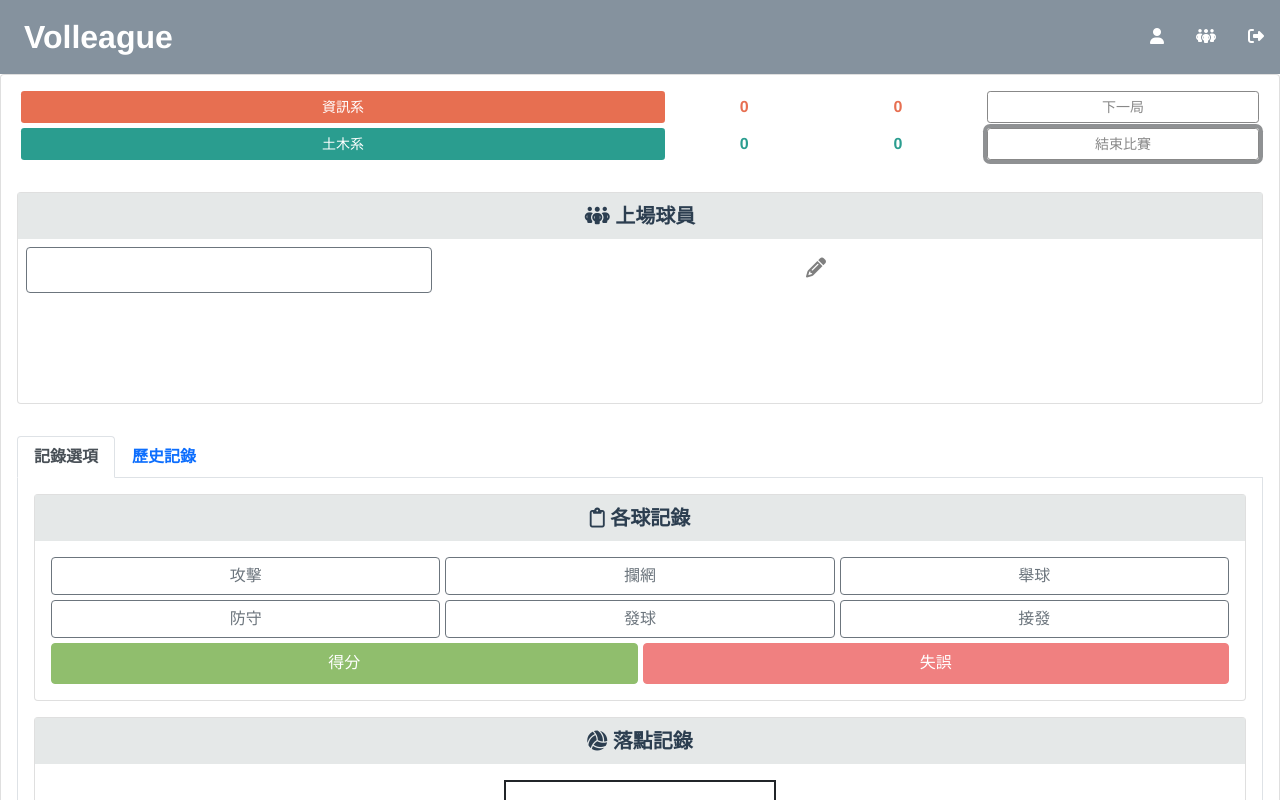
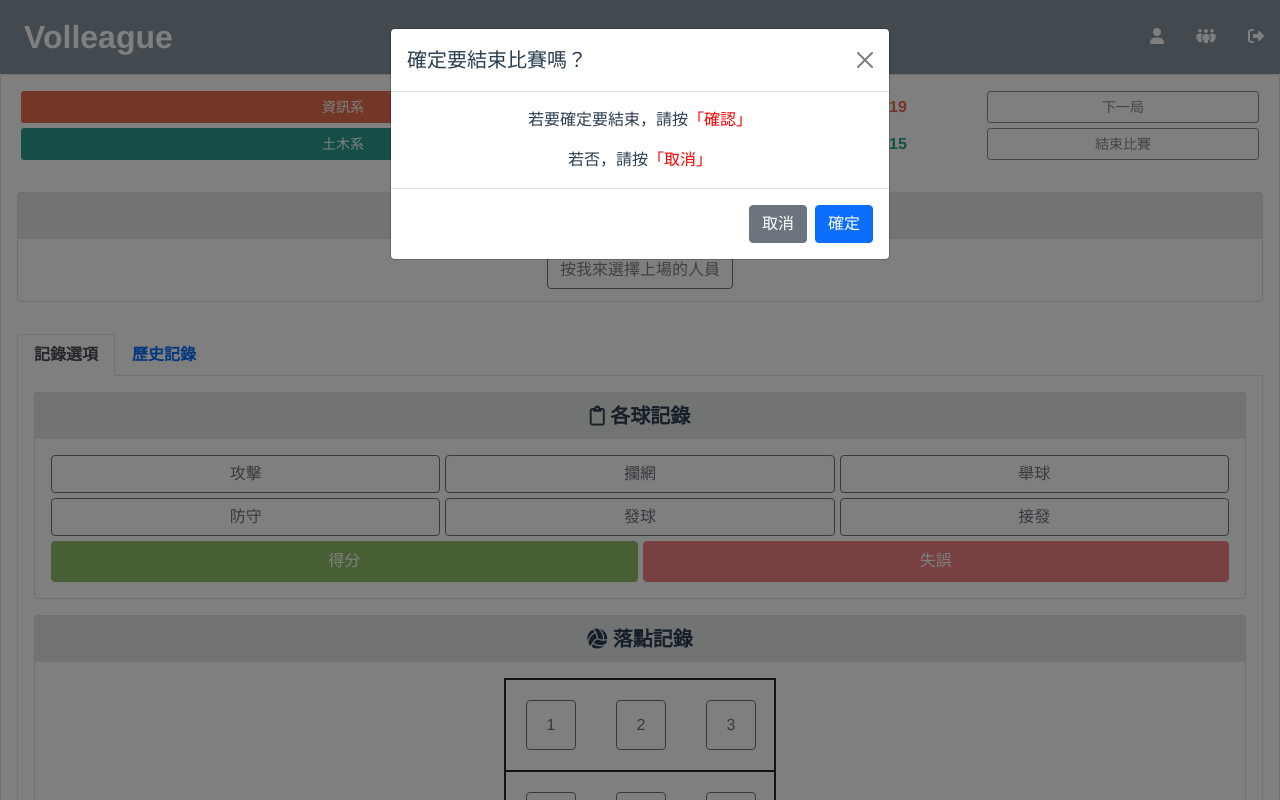
Before and after one commit to SuMingWei/Volleague, a Vue app: page /scoring in a window 1280 px wide. Both pictures are taken after a click on the button "結束比賽". Shown: the top 800 px of the page. Built offline with nearby package versions, Linux system fonts and the light colour scheme; a web font is replaced by a local one; what vue-resource would draw is missing.

Commit message:
[add] modals for "set members" & "end game"

```diff
--- a/src/main.js
+++ b/src/main.js
@@ -4,6 +4,7 @@ import Router from './router'
 import VueResource from 'vue-resource'
 import 'bootstrap/dist/css/bootstrap.min.css'
 import 'bootstrap/js/dist/tab' // for nab tab
+import 'bootstrap/js/dist/modal' // for modal
 
 // import VueFire from 'vuefire'
 import '@/css/font.css'
--- a/src/views/scoring.vue
+++ b/src/views/scoring.vue
@@ -1,11 +1,10 @@
 <template>
-  <!-- <div class="row py-4 px-4" style="background-color:#EAECEE">  -->
   <div>
     <div class="card text-center">
       <!-- 計分表 -->
       <div class="card-body mx-1">
-        <!-- 隊伍 & 局數 & 分數 -->
         <div class="card" style="border: none">
+          <!-- 隊伍 & 局數 & 分數 -->
           <div class="d-grid score-board text-center">
             <div class="d-grid scores text-center">
               <button class="btn btn-sm btn-primary" style="background-color: #e76f51; border: none;"> {{ scoring['host']['name'] }} </button>
@@ -19,8 +18,31 @@
             <!-- 下一局 & 結束比賽 -->
             <div class="d-grid round-controls text-center">
               <button class="btn btn-sm btn-outline-dark" style="color: #888; border-color: #888" v-on:click="nextGame()">下一局</button>
-              <button class="btn btn-sm btn-outline-dark" style="color: #888; border-color: #888" v-on:click="endGame()">結束比賽</button>
+              <button class="btn btn-sm btn-outline-dark" style="color: #888; border-color: #888"
+                      data-bs-toggle="modal" data-bs-target="#endGameCheck">結束比賽</button>
             </div>
+
+            <!-- 結束比賽的的 modal -->
+            <div class="modal fade" id="endGameCheck" data-bs-backdrop="static" data-bs-keyboard="false" tabindex="-1" aria-labelledby="endGameCheckLabel" aria-hidden="true">
+              <div class="modal-dialog">
+                <div class="modal-content">
+                  <div class="modal-header">
+                    <h5 class="modal-title" id="endGameCheckLabel">確定要結束比賽嗎？</h5>
+                    <button type="button" class="btn-close" data-bs-dismiss="modal" aria-label="Close"></button>
+                  </div>
+                  <div class="modal-body">
+                    若要確定要結束，請按<span style="text-weight: bold; color: red">「確認」</span><pre/>
+                    若否，請按<span style="text-weight: bold; color: red">「取消」</span>
+                  </div>
+                  <div class="modal-footer">
+                    <button type="button" class="btn btn-secondary" data-bs-dismiss="modal">取消</button>
+                    <button type="button" class="btn btn-primary" v-on:click="endGame()" data-bs-dismiss="modal">確定</button>
+                  </div>
+                </div>
+              </div>
+            </div>
+
+
           </div>
         </div>
       </div>
@@ -34,19 +56,65 @@
             </span>
           </div>
           <div class="card-body text-center" style="padding: 0.5em 0.5em !important">
-            <div class="d-grid team-members-grid">
+            <!-- 已經有設定過上場人員了 -->
+            <div v-if="this.isCourtMemSet" class="d-grid team-members-grid">
+              <!-- 上場人員九宮格 -->
               <button v-for="(member, index) in selected_members" :key="index" type="button" class="btn btn-outline-secondary team-member"
                       v-bind:style="[ index == 6 ? {gridColumnStart: 2} : {} ]"
                       v-on:click="selected_button['name'] = member['name']; selected_button['number'] = member['number']">
                 <span :class="setPositionTag(member)" style="width:35px">{{ member['number'] }}</span> {{ member['name'] }}
               </button>
 
-              <div class="d-block text-end">
-                <button class="btn text-black-50 mx-1 my-1" v-on:click="setCourtMem()">
+              <!-- 開啟 modal -->
+              <div class="d-block text-end" style="grid-column-start: 3; grid-row-start: 3">
+                <button class="btn text-black-50 mx-1 my-1" data-bs-toggle="modal" data-bs-target="#setCourtMemModal">
                   <i class="fa-solid fa-pencil fs-5"></i>
                 </button>
               </div>
             </div>
+
+            <!-- 沒有設定過上場人員（初始化） -->
+            <div v-else>
+              <div class="d-block text-center">
+                <button class="btn btn-outline-secondary text-black-50 mx-1 my-1" data-bs-toggle="modal" data-bs-target="#setCourtMemModal">
+                  按我來選擇上場的人員
+                </button>
+              </div>
+
+            </div>
+
+            <!-- 編輯上場人員的 modal -->
+            <div class="modal fade" id="setCourtMemModal" data-bs-backdrop="static" data-bs-keyboard="false" tabindex="-1" aria-labelledby="setCourtMemModalLabel" aria-hidden="true">
+              <div class="modal-dialog">
+                <div class="modal-content">
+                  <div class="modal-header">
+                    <h5 class="modal-title" id="setCourtMemModalLabel">選擇上場人員</h5>
+                    <button type="button" class="btn-close" data-bs-dismiss="modal" aria-label="Close"></button>
+                  </div>
+                  <div class="modal-body">
+                    <!-- <button v-on:click="setCourtMem()">Set Court Member</button> -->
+                    <div class="d-grid mx-1 my-1 team-members-grid">
+                      <div v-for="n in 7" :key="n" v-bind:style="[ n == 7 ? {gridColumnStart: 2} : {} ]">
+                        <select class="form-select text-center"  v-model="selected_members[n-1]">
+                          <option selected>
+                            <p v-if="n != 7">人員 {{ n }}</p>
+                            <p v-else>自由</p>
+                          </option>
+                          <option v-for="(item, index) in team_members" :key="index" :value="item">
+                            <p>{{ item['number'] }} | {{ item['name'] }} | {{ item['position'] }}</p>
+                          </option>
+                        </select>
+                      </div>
+                    </div>
+                  </div>
+                  <div class="modal-footer">
+                    <button type="button" class="btn btn-secondary" data-bs-dismiss="modal">取消</button>
+                    <button type="button" class="btn btn-primary" v-on:click="checkSetCourtMem()" data-bs-dismiss="modal">確認</button>
+                  </div>
+                </div>
+              </div>
+            </div>
+
           </div>
         </div>
       </div>
@@ -236,6 +304,7 @@ export default {
     return {
       cur_game: 1,
       opponent: '', // bind to opponent input box
+      isCourtMemSet: false, // bind to court member section
       records: [{'num': 22, 'name': '張祐誠', 'position': 'MB', 'record': '攻擊得分', 'opponent': 'none', 'landing': '3', 'game': 1},
                 {'num': 27, 'name': '蘇名偉', 'position': 'OH', 'record': '攔網失誤', 'opponent': '43', 'landing': '7', 'game': 1},
                 {'num': 2, 'name': '張張張', 'position': 'S', 'record': '舉球得分', 'opponent': 'none', 'landing': '8', 'game': 1}],
@@ -252,9 +321,20 @@ export default {
         'opponent': '',
         'game': this.cur_game
       },
-      team_members: [{}],     // e.g.:) {'name': '張祐誠', 'number': 22, 'position': 'MB'}
-      selected_members: [{}], // e.g.:) {'name': '張祐誠', 'number': 22, 'position': 'MB'}
+      selected_members: [{}, {}, {}, {}, {}, {}, {}],     // e.g.:) {'name': '張祐誠', 'number': 22, 'position': 'MB'}
+      team_members:[{'name': '張祐誠', 'number': 22, 'position': 'MB'},
+                        {'name': '張祐誠', 'number': 23, 'position': 'S'},
+                        {'name': '張祐誠', 'number': 24, 'position': 'OP'},
+                        {'name': '張祐誠', 'number': 25, 'position': 'L'},
+                        {'name': '張祐誠', 'number': 26, 'position': 'OH'},
+                        {'name': '張祐誠', 'number': 27, 'position': 'OH'},
+                        {'name': '張祐誠', 'number': 28, 'position': 'MB'},
+                        {'name': '張祐誠', 'number': 29, 'position': 'S'}], // e.g.:) {'name': '張祐誠', 'number': 22, 'position': 'MB'}
 
+
+      // records: [{'num': 22, 'name': '張祐誠', 'position': 'MB', 'record': '攻擊得分', 'opponent': 'none', 'landing': '3', 'game': 1},
+      //           {'num': 27, 'name': '蘇名偉', 'position': 'OH', 'record': '攔網失誤', 'opponent': '43', 'landing': '7', 'game': 1},
+      //           {'num': 2, 'name': '張張張', 'position': 'S', 'record': '舉球得分', 'opponent': 'none', 'landing': '8', 'game': 1}],
       // team_members:[{'name': '張祐誠', 'number': 22, 'position': 'MB'},
       //               {'name': '張祐誠', 'number': 23, 'position': 'S'},
       //               {'name': '張祐誠', 'number': 24, 'position': 'OP'},
@@ -303,10 +383,25 @@ export default {
                               {'name': '張祐誠', 'number': 22, 'position': 'MB'},
                               {'name': '張祐誠', 'number': 28, 'position': 'MB'},
                               {'name': '張祐誠', 'number': 25, 'position': 'L'}];
+      console.log(this.selected_members);
+    },
+    checkSetCourtMem() {
+      for (let i = 0; i < 7; ++i) {
+        if (Object.entries(this.selected_members[i]).length == 0) {
+          this.isCourtMemSet = false;
+          return;
+        }
+      }
+      this.isCourtMemSet = true;
+
+      for (let i = 0; i < 7; ++i)
+        console.log(this.selected_members[i]);
+      console.log(this.isCourtMemSet);
     },
     resetGame() {
       this.cur_game = 1;
       this.scoring['host']['cur_score'] = this.scoring['opponent']['cur_score'] = 0;
+      this.isCourtMemSet = false;
       this.selected_button = {
         'name': '',
         'number': 0,
@@ -315,7 +410,8 @@ export default {
         'landing': '',
         'opponent': '',
         'game': this.cur_game
-      }
+      };
+
       // this.team_members = this.selected_members = [{}];
     },
     nextGame() {
@@ -326,7 +422,7 @@ export default {
       else
         this.scoring['opponent']['winned_game'] += 1;
 
-      // send info
+      // send info & clear the record
 
       // reset game
       this.resetGame();
@@ -334,9 +430,7 @@ export default {
     endGame() {
       this.nextGame();
       this.scoring['host']['winned_game'] = this.scoring['opponent']['winned_game'] = 0;
-
-      // send modal to leave or continue
-
+      this.selected_members = [{}, {}, {}, {}, {}, {}, {}];
     }
 
   }
@@ -382,4 +476,7 @@ export default {
   align-items: center;
   justify-content: center;
 }
+/* for modal */
+
+
 </style>
```
